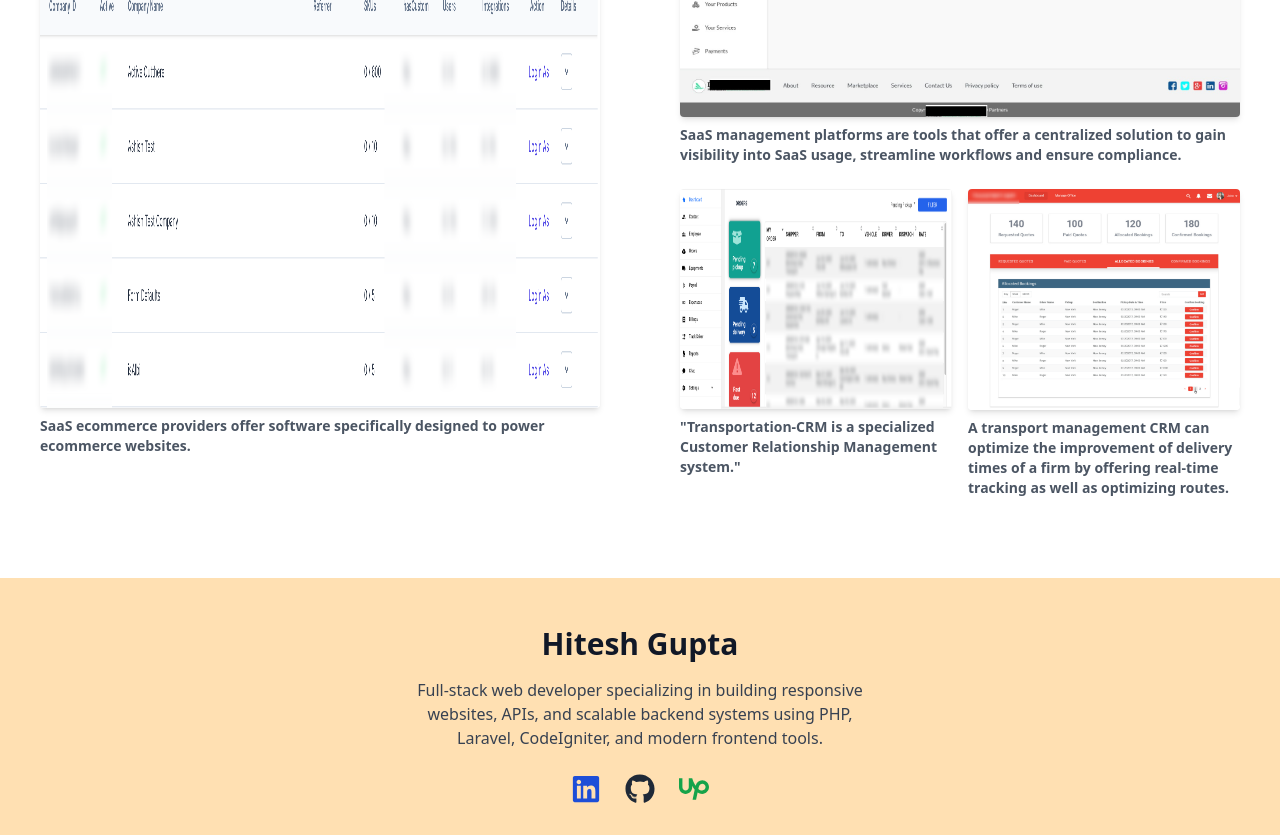
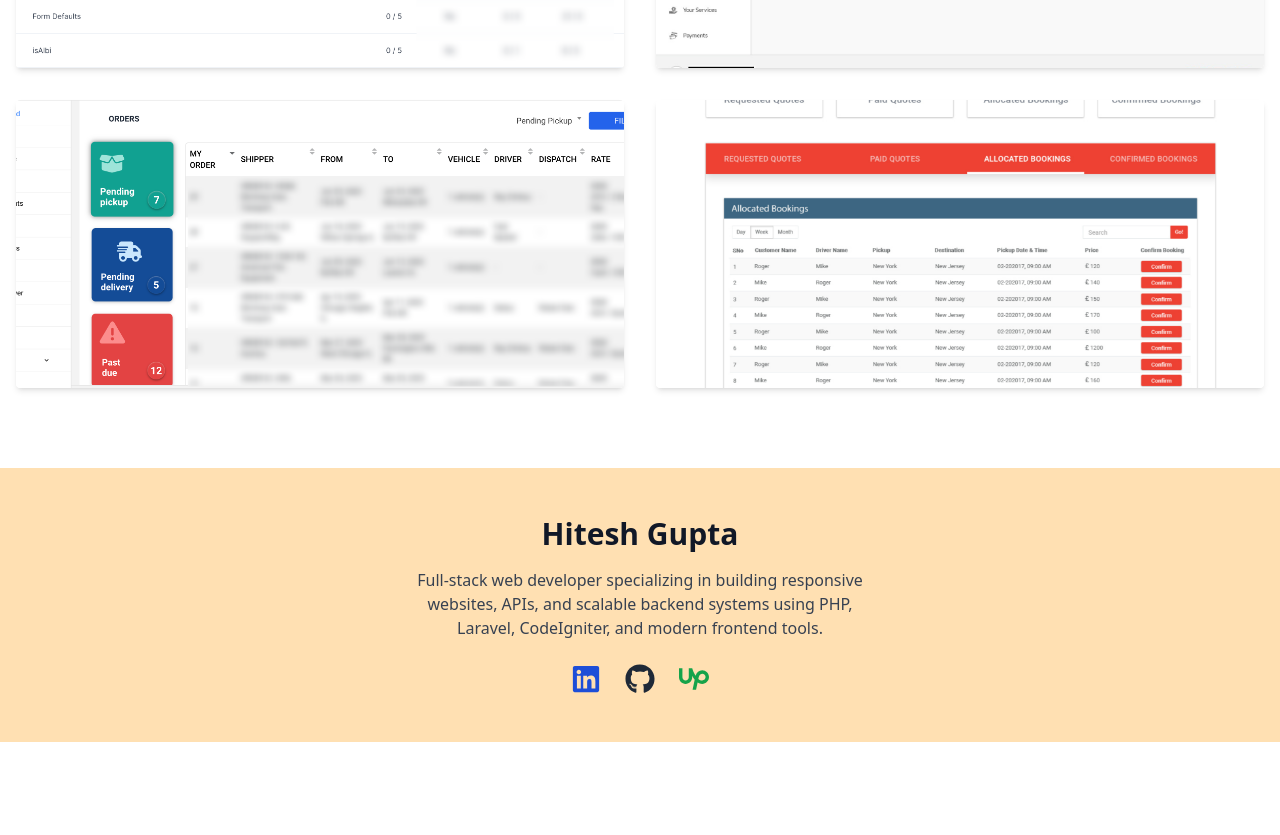
Before and after one commit to hgupta440/portfolio, a React (Vite) app: page /projects in a window 1280 px wide. Shown: the part 660-1495 px from the top of the page. After the commit the page ends 1402 px from the top, so only its background shows below. Built offline with nearby package versions, Linux system fonts and the light colour scheme.

Commit message:
changes for portfolio with lightbox

```diff
--- a/package.json
+++ b/package.json
@@ -19,7 +19,8 @@
     "react-dom": "^19.0.0",
     "react-icons": "^5.5.0",
     "react-router-dom": "^7.5.2",
-    "react-scroll": "^1.9.3"
+    "react-scroll": "^1.9.3",
+    "yet-another-react-lightbox": "^3.25.0"
   },
   "devDependencies": {
     "@eslint/js": "^9.22.0",
--- a/src/Component/photocard.jsx
+++ b/src/Component/photocard.jsx
@@ -1,6 +1,10 @@
 	import React, { useState } from "react";
+	import Lightbox from "yet-another-react-lightbox";
+	import "yet-another-react-lightbox/styles.css";
+	import Thumbnails from "yet-another-react-lightbox/plugins/thumbnails";
+	import "yet-another-react-lightbox/plugins/thumbnails.css";
 
-// Vite + React: har folder ke andar ki images automatically import karenge
+	// Direct glob imports (static paths, no error)
 	const Portfolio1 = Object.values(
 	import.meta.glob("../assets/Hitesh-Portfolio/SAAS-eCommerce-solution/*.{png,jpg,jpeg,svg}", {
 		eager: true,
@@ -27,55 +31,24 @@ const Portfolio4 = Object.values(
 	);
 
 	const Photocard = () => {
-  // Projects array, images automatic folder se
 	const projects = [
-    {
-      images: Portfolio1,
-      description:
-        "SaaS ecommerce platforms offer drag-and-drop interfaces so you can design your online store without technical know-how. For instance, platforms like Shopify let you pick from a template library and customize from there. Because it’s so easy to use, you can go live with your online store much faster than if you had to develop it yourself.",
-    },
-    {
-      images: Portfolio2,
-      description:
-        "SaaS Management is the holistic business practice of proactively managing, optimizing, and governing all the SaaS applications within a company’s portfolio through inventory, license, and renewal management. It is founded on four tenets: complete visibility, license optimization, cost savings, and risk avoidance.",
-    },
-    {
-      images: Portfolio3,
-      description:
-        "Transportation-CRM is a specialized Customer Relationship Management system for the transportation and logistics industry that manages shipper and carrier interactions, streamlines operations like route planning and tracking, and uses data to improve service and sales by centralizing customer information, automating tasks, and providing insights for data-driven decision-making.",
-    },
-    {
-      images: Portfolio4,
-      description:
-        "A transport management CRM can optimize the improvement of delivery times of a firm by offering real-time tracking as well as optimizing routes.",
-    },
+		{ title: "SaaS eCommerce", images: Portfolio1 },
+		{ title: "SaaS Services Mgmt", images: Portfolio2 },
+		{ title: "Transportation CRM", images: Portfolio3 },
+		{ title: "Transport CRM", images: Portfolio4 },
 	];
 
-  const [currentProject, setCurrentProject] = useState(null);
-  const [currentImageIndex, setCurrentImageIndex] = useState(0);
+	const [lightboxOpen, setLightboxOpen] = useState(false);
+	const [slides, setSlides] = useState([]);
+	const [currentIndex, setCurrentIndex] = useState(0);
 
-  const openModal = (projectIndex) => {
-    setCurrentProject(projectIndex);
-    setCurrentImageIndex(0);
-  };
+	const openLightbox = (projectIndex, imageIndex = 0) => {
+		const imgs = projects[projectIndex]?.images || [];
+		if (!imgs.length) return;
 
-  const closeModal = () => {
-    setCurrentProject(null);
-    setCurrentImageIndex(0);
-  };
-
-  const nextSlide = () => {
-    setCurrentImageIndex((prev) =>
-      (prev + 1) % projects[currentProject].images.length
-    );
-  };
-
-  const prevSlide = () => {
-    setCurrentImageIndex((prev) =>
-      prev === 0
-        ? projects[currentProject].images.length - 1
-        : prev - 1
-    );
+		setSlides(imgs.map((src) => ({ src })));
+		setCurrentIndex(imageIndex);
+		setLightboxOpen(true);
 	};
 
   	return (
@@ -85,113 +58,61 @@ const Photocard = () => {
 			Some of the recent freelance and professional projects I've worked on:
 			</p>
 
-      <div className="flex flex-col lg:flex-row gap-8 animate-slideInUp">
-        {/* First column */}
-        <div className="w-full lg:w-1/2 max-w-[560px] mx-auto">
+			<div className="grid grid-cols-1 md:grid-cols-2 gap-8 animate-slideInUp">
+			{/* Portfolio 1 */}
 			<div className="overflow-hidden rounded shadow-md">
 				<img
-              src={Portfolio1[0]} // pehli image thumbnail
-              alt="SaaS Ecommerece"
-              className="w-full cursor-pointer transform hover:scale-105 transition-transform duration-300" style={{ height: '628px' }}
-              onClick={() => openModal(0)}
+				src={Portfolio1[0]}
+				alt="SaaS eCommerce"
+				className="w-full h-72 object-cover cursor-pointer transform hover:scale-105 transition-transform duration-300"
+				onClick={() => openLightbox(0)}
 				/>
 			</div>
-          <p className="text-sm text-gray-600 mt-2">
-            <strong>SaaS ecommerce providers offer software specifically designed to power ecommerce websites.</strong>
-          </p>
+
+			{/* Portfolio 2 */}
+			<div className="overflow-hidden rounded shadow-md">
+				<img
+				src={Portfolio2[0]}
+				alt="SaaS Services Management"
+				className="w-full h-72 object-cover rounded shadow-md hover:scale-105 transition-transform duration-300 cursor-pointer"
+				onClick={() => openLightbox(1)}
+				/>
 			</div>
 
-        {/* Second column */}
-        <div className="w-full max-w-[560px] mx-auto flex flex-col gap-6">
-          <div>
+			{/* Portfolio 3 */}
+			<div className="overflow-hidden rounded shadow-md">
 				<img
-              src={Portfolio2[0]}
-              alt="Data Mining Project"
-              className="w-full rounded shadow-md hover:scale-105 transition-transform duration-300 cursor-pointer"
-              onClick={() => openModal(1)}
+				src={Portfolio3[0]}
+				alt="Transportation CRM"
+				className="w-full h-72 object-cover rounded shadow-md cursor-pointer hover:scale-105 transition-transform duration-300"
+				onClick={() => openLightbox(2)}
 				/>
-            <p className="text-sm text-gray-600 mt-2">
-              <strong>
-                SaaS management platforms are tools that offer a centralized solution to gain visibility into SaaS usage, streamline workflows and ensure compliance.
-              </strong>
-            </p>
 			</div>
 
-          <div className="grid grid-cols-2 gap-4">
-            <div>
-              <img
-                src={Portfolio3[0]}
-                alt="Blog Project"
-                className="w-full rounded shadow-md cursor-pointer hover:scale-105 transition-transform duration-300" style={{ height: '220px' }}
-                onClick={() => openModal(2)}
-              />
-              <p className="text-sm text-gray-600 mt-2">
-                <strong>"Transportation-CRM is a specialized Customer Relationship Management system."</strong>
-              </p>
-            </div>
-
-            <div>
+			{/* Portfolio 4 */}
+			<div className="overflow-hidden rounded shadow-md">
 				<img
 				src={Portfolio4[0]}
-                alt="E-commerce Project"
-                className="w-full rounded shadow-md cursor-pointer hover:scale-105 transition-transform duration-300"
-                onClick={() => openModal(3)}
+				alt="Transport CRM"
+				className="w-full h-72 object-cover rounded shadow-md cursor-pointer hover:scale-105 transition-transform duration-300"
+				onClick={() => openLightbox(3)}
 				/>
-              <p className="text-sm text-gray-600 mt-2">
-                <strong>A transport management CRM can optimize the improvement of delivery times of a firm by offering real-time tracking as well as optimizing routes.</strong>
-              </p>
-            </div>
-          </div>
 			</div>
 			</div>
 
-      {/* Modal with slider */}
-      {currentProject !== null && (
-        <div className="fixed inset-0 bg-black bg-opacity-60 flex items-center justify-center z-50">
-          <div className="relative w-[90%] max-w-2xl bg-white rounded-lg shadow-lg overflow-hidden">
-            {/* Close button */}
-            <button
-              className="absolute top-2 right-2 text-white bg-black bg-opacity-70 rounded-full w-8 h-8 flex items-center justify-center"
-              onClick={closeModal}
-            >
-              ✕
-            </button>
-
-            {/* Prev button */}
-            <button
-              className="absolute top-1/2 left-2 transform -translate-y-1/2 bg-black bg-opacity-60 text-white px-3 py-2 rounded-full"
-              onClick={prevSlide}
-            >
-              ‹
-            </button>
-
-            {/* Next button */}
-            <button
-              className="absolute top-1/2 right-2 transform -translate-y-1/2 bg-black bg-opacity-60 text-white px-3 py-2 rounded-full"
-              onClick={nextSlide}
-            >
-              ›
-            </button>
-
-            {/* Image & description */}
-            <div className="p-4">
-              <img
-                src={projects[currentProject].images[currentImageIndex]}
-                alt="Modal project"
-                className="w-full h-auto max-h-[300px] object-contain rounded"
+			{/* Lightbox */}
+			<Lightbox
+			open={lightboxOpen}
+			close={() => setLightboxOpen(false)}
+			slides={slides}
+			index={currentIndex}
+			plugins={[Thumbnails]}
+			carousel={{ finite: false }}
+			controller={{ closeOnBackdropClick: true }}
 			/>
-              <p className="text-gray-700 text-base mt-4 leading-relaxed">
-                {projects[currentProject].description}
-              </p>
-              <p className="text-sm text-gray-500 mt-2 text-center">
-                {currentImageIndex + 1} / {projects[currentProject].images.length}
-              </p>
-            </div>
-          </div>
-        </div>
-      )}
 		</section>
 	);
+
 };
 
 export default Photocard;
```
Also changed, not shown: 1 other file (tests, documents, lock files or other folders). Lines whose indentation alone changed are shown as unchanged.
